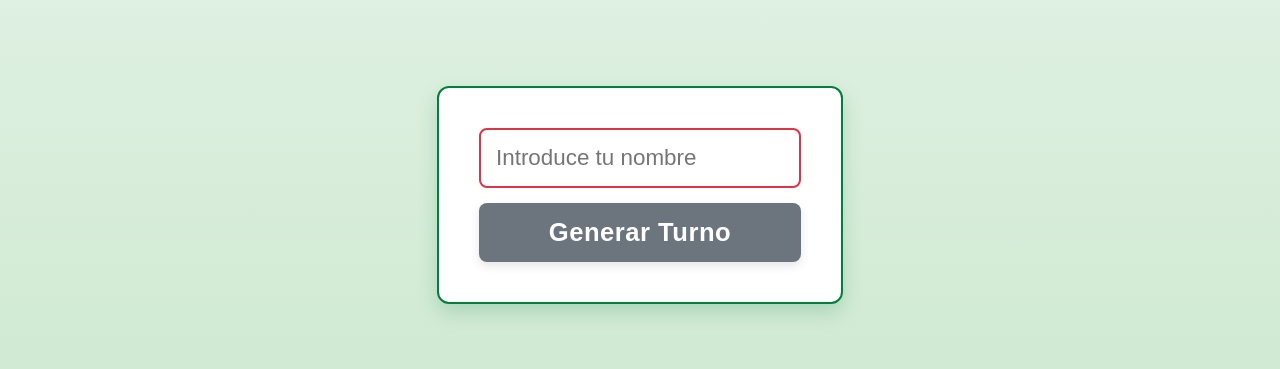
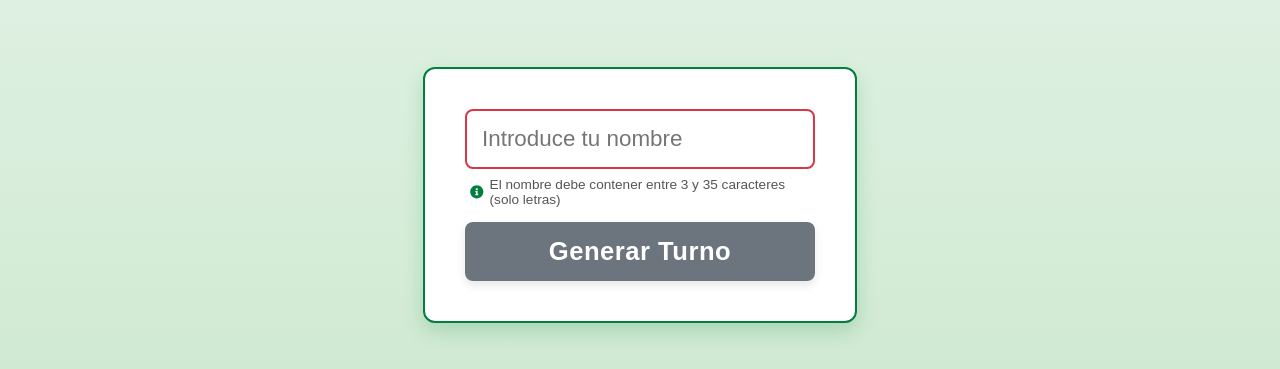
Before and after one commit to JoseAntonioLeonLopez/gestor_turnos-frontend, a React (Vite) app: page /turno in a window 1280 px wide. Shown: the part 205-574 px from the top of the page. Built offline with nearby package versions, Linux system fonts and the light colour scheme; no server answers.

Commit message:
Informacion sobre los caracteres

```diff
--- a/package.json
+++ b/package.json
@@ -13,6 +13,7 @@
     "axios": "^1.7.9",
     "react": "^18.3.1",
     "react-dom": "^18.3.1",
+    "react-icons": "^5.5.0",
     "react-router-dom": "^7.1.2",
     "socket.io-client": "^4.8.1"
   },
--- a/src/components/CrearTurno.jsx
+++ b/src/components/CrearTurno.jsx
@@ -1,6 +1,7 @@
 import { useState, useEffect } from 'react';
 import { generarTurno } from '../services/api';
 import { useWebSocket } from '../hooks/useWebSocket';
+import { FaInfoCircle } from 'react-icons/fa';
 import '../styles/CrearTurno.css';
 
 const CrearTurno = () => {
@@ -70,8 +71,8 @@ const CrearTurno = () => {
           <p>Tiempo restante: {countdown} segundos</p>
         </div>
       ) : (
-        // Formulario para generar un nuevo turno
         <div className="input-container">
+          <div className="input-wrapper">
             <input
               type="text"
               placeholder="Introduce tu nombre"
@@ -81,6 +82,11 @@ const CrearTurno = () => {
               required
               maxLength={35}
             />
+            <div className="input-info">
+              <FaInfoCircle className="info-icon" />
+              <span>El nombre debe contener entre 3 y 35 caracteres (solo letras)</span>
+            </div>
+          </div>
           <button
             className="generar-turno-btn"
             onClick={handleGenerarTurno}
--- a/src/styles/crearTurno.css
+++ b/src/styles/crearTurno.css
@@ -59,12 +59,18 @@
   gap: 15px;
 }
 
+/* Envoltorio del input con mensaje informativo */
+.input-wrapper {
+  width: 100%;
+  max-width: 350px;
+  position: relative;
+}
+
 /* Campo de entrada del nombre */
 input {
   padding: 15px;
   font-size: 1.4rem;
   width: 100%;
-  max-width: 350px;
   border: 2px solid #ccc;
   border-radius: 8px;
   outline: none;
@@ -77,6 +83,23 @@ input {
 
 .input-invalido {
   border-color: #dc3545;
+}
+
+/* Estilo para el mensaje informativo */
+.input-info {
+  display: flex;
+  align-items: center;
+  margin-top: 8px;
+  color: #555;
+  font-size: 0.85rem;
+  text-align: left;
+  padding-left: 5px;
+}
+
+.info-icon {
+  color: #007f3d;
+  margin-right: 6px;
+  flex-shrink: 0;
 }
 
 /* Botón de generar turno */
@@ -135,6 +158,10 @@ input {
     font-size: 1.2rem;
     padding: 12px;
   }
+
+  .input-info {
+    font-size: 0.75rem;
+  }
 }
 
 @media (max-width: 480px) {
@@ -163,4 +190,8 @@ input {
     font-size: 1rem;
     padding: 10px;
   }
+
+  .input-info {
+    font-size: 0.7rem;
+  }
 }
```
Lines whose indentation alone changed are shown as unchanged.
